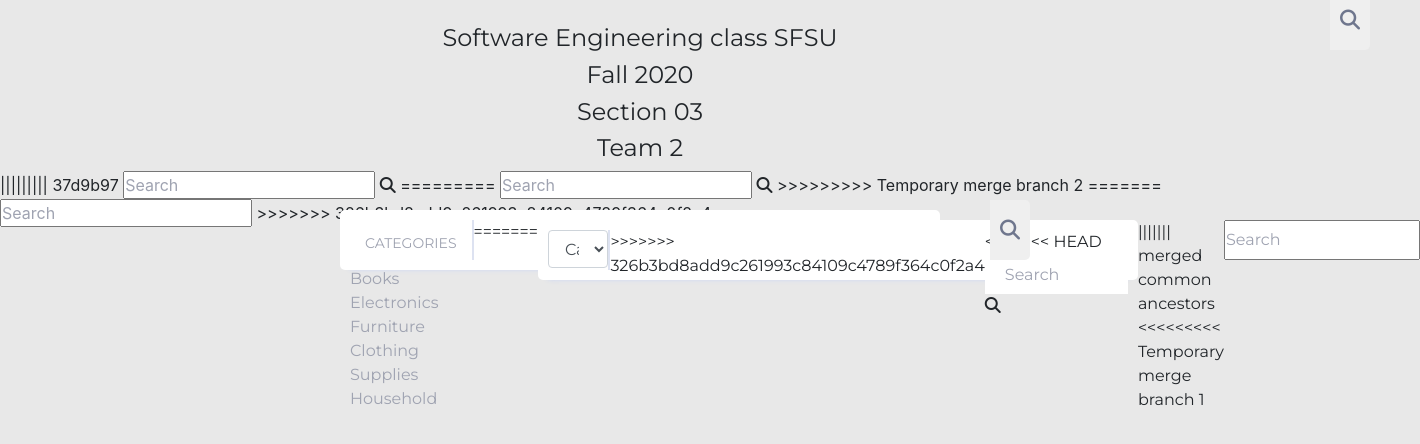
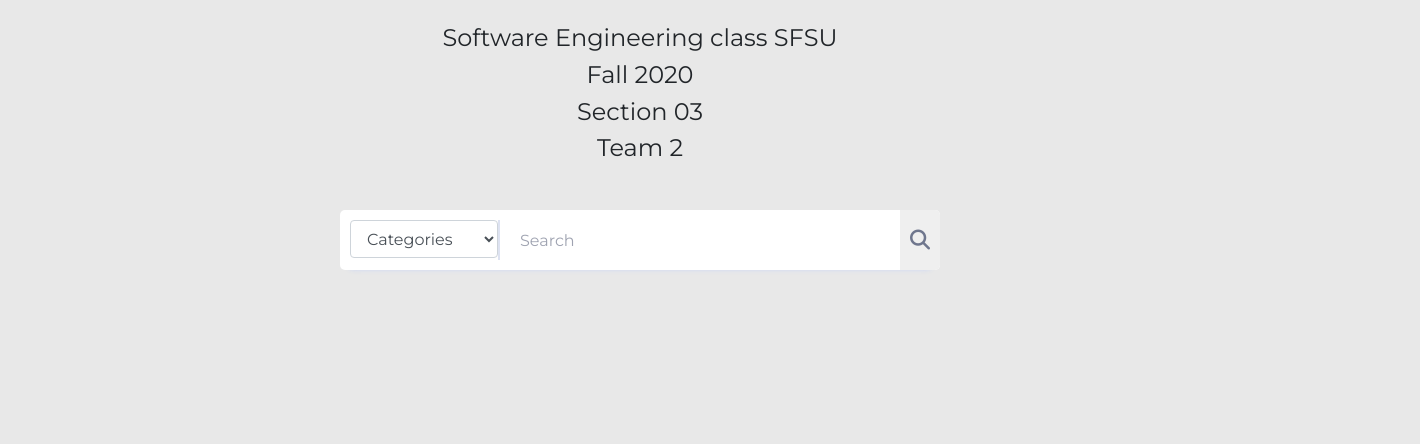
Before and after one commit to giovannfox/The-Gator-Store, a plain HTML site: page application/Frontend/Vertical_Prototype/home.html in a window 1280 px wide. Shown: the whole page, 1420 px wide, since content can reach past the window. Drawn offline with nearby package versions, Linux system fonts and the light colour scheme.

Commit message:
Edited Home.html

```diff
--- a/application/Frontend/Vertical_Prototype/home.html
+++ b/application/Frontend/Vertical_Prototype/home.html
@@ -40,20 +40,6 @@
 
 <div class="wrapper">
     <form method="get" name="search" action="/test-result-page.html">
-    <form method="get" name="search" action="/test-result-page.html">
-    <div class="search_box">
-        <div class="dropdown">
-            <div class="default_option">Categories</div>
-            <ul>
-              <li>Books</li>
-              <li>Electronics</li>
-              <li>Furniture</li>
-              <li>Clothing</li>
-              <li>Supplies</li>
-              <li>Household</li>
-            </ul>
-        </div>
-=======
         <div class="search_box">
             <div class="dropdown">
             <!-- <div class="default_option">Categories</div>   -->
@@ -67,16 +53,7 @@
                      <option value="household">Household</option>
                 </select>
             </div>
->>>>>>> 326b3bd8add9c261993c84109c4789f364c0f2a4
         <div class="search_field">
-<<<<<<< HEAD
-          <input id="search" type="text" class="input" placeholder="Search" name="searchKey">
-          <i class="fas fa-search"></i>
-      </div>
-    </div>
-</form>
-||||||| merged common ancestors
-<<<<<<<<< Temporary merge branch 1
           <input id="search" type="text" class="input" placeholder="Search" name="searchKey">
           <button type="submit" class="searchButton">
             <i class="fas fa-search"></i>
@@ -84,28 +61,6 @@
         </div>
         </div>
     </form>
-||||||||| 37d9b97
-          <input id="search" type="text" class="input" placeholder="Search" method="get" name="search" action="search.html">
-          <i class="fas fa-search"></i>
-      </div>
-    </div>
-</form>
-=========
-          <input id="search" type="text" class="input" placeholder="Search" name="searchKey">
-          <i class="fas fa-search"></i>
-      </div>
-    </div>
-</form>
->>>>>>>>> Temporary merge branch 2
-=======
-          <input id="search" type="text" class="input" placeholder="Search" name="searchKey">
-          <button type="submit" class="searchButton">
-            <i class="fas fa-search"></i>
-          </button>
-        </div>
-        </div>
-    </form>
->>>>>>> 326b3bd8add9c261993c84109c4789f364c0f2a4
 </div>
 
 </body>
```
